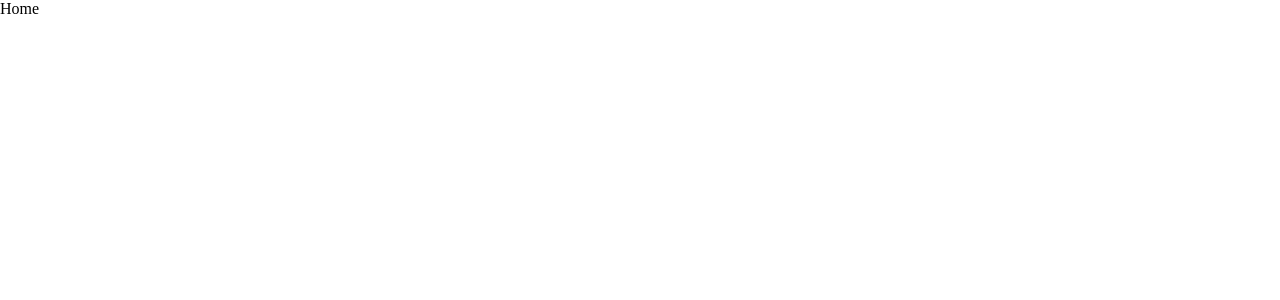
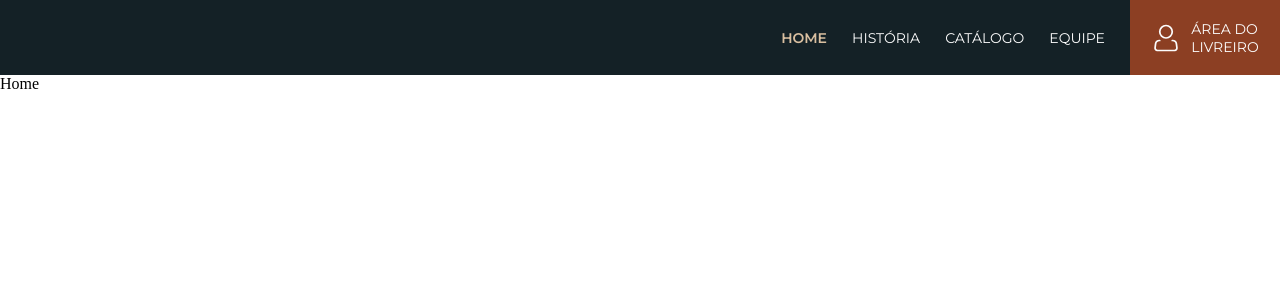
Before and after one commit to vanessacreis/bookstoreapp, a React (Create React App) app: page / in a window 1280 px wide. Shown: the top 300 px of the page. Built offline with nearby package versions, Linux system fonts and the light colour scheme.

Commit message:
Desenvolvimento do componente Header

```diff
--- /dev/null
+++ b/src/Components/BTNLivreiro/BTNLivreiro.jsx
@@ -0,0 +1,17 @@
+import React from "react";
+import { Link } from "react-router-dom";
+import * as S from "./btnLivreiro.js";
+
+const BTNLivreiro = () => {
+  return (
+    <S.btnLivreiro>
+      <img src="/assets/icons/icon-person.svg" alt="" />
+      <Link to="/livreiro" className="link">
+        Área do <br />
+        Livreiro
+      </Link>
+    </S.btnLivreiro>
+  );
+};
+
+export default BTNLivreiro;
--- /dev/null
+++ b/src/Components/BTNLivreiro/btnLivreiro.js
@@ -0,0 +1,26 @@
+import styled from "styled-components";
+import { colors } from "../../Style/globalStyle.js";
+
+export const btnLivreiro = styled.div`
+  width: 150px;
+  height: 75px;
+  background-color: ${colors.orange};
+  display: flex;
+  align-items: center;
+  justify-content: center;
+  gap: 10px;
+  cursor: pointer;
+
+  img {
+    width: 30px;
+    height: 30px;
+  }
+
+  .link {
+    color: ${colors.white};
+    text-decoration: none;
+    font-family: ${colors.text};
+    text-transform: uppercase;
+    font-size: 14px;
+  }
+`;
--- a/src/Components/Header/Header.jsx
+++ b/src/Components/Header/Header.jsx
@@ -0,0 +1,38 @@
+import React from "react";
+import { NavLink } from "react-router-dom";
+import BTNLivreiro from "../BTNLivreiro/BTNLivreiro.jsx";
+import * as S from "./header.js";
+
+const Header = () => {
+  return (
+    <S.Header>
+      <NavLink
+        to="/"
+        className={({ isActive }) => `nav_link${isActive ? " active" : ""}`}
+      >
+        Home
+      </NavLink>
+      <NavLink
+        to="/historia"
+        className={({ isActive }) => `nav_link${isActive ? " active" : ""}`}
+      >
+        História
+      </NavLink>
+      <NavLink
+        to="/catalogo"
+        className={({ isActive }) => `nav_link${isActive ? " active" : ""}`}
+      >
+        Catálogo
+      </NavLink>
+      <NavLink
+        to="/equipe"
+        className={({ isActive }) => `nav_link${isActive ? " active" : ""}`}
+      >
+        Equipe
+      </NavLink>
+      <BTNLivreiro />
+    </S.Header>
+  );
+};
+
+export default Header;
--- /dev/null
+++ b/src/Components/Header/header.js
@@ -0,0 +1,30 @@
+import styled from "styled-components";
+import { colors } from "../../Style/globalStyle.js";
+
+export const Header = styled.header`
+  width: 100%;
+  height: 75px;
+  background-color: ${colors.blue};
+  display: flex;
+  align-items: center;
+  justify-content: flex-end;
+  gap: 25px;
+
+  .nav_link {
+    color: ${colors.white};
+    font-family: ${colors.text};
+    text-decoration: none;
+    text-transform: uppercase;
+    font-size: 14px;
+  }
+  .nav_link:hover {
+    text-decoration: underline;
+    color: ${colors.contrast};
+    font-weight: 600;
+  }
+
+  .active {
+    font-weight: 600;
+    color: ${colors.contrast};
+  }
+`;
--- a/src/Routes/Routes.jsx
+++ b/src/Routes/Routes.jsx
@@ -1,5 +1,6 @@
 import React from "react";
 import { BrowserRouter, Routes as Switch, Route } from "react-router-dom";
+import Header from "../Components/Header/Header.jsx";
 import Home from "../Pages/Home/Home";
 import { GlobalStyle } from "../Style/globalStyle.js";
 
@@ -7,6 +8,7 @@ const Routes = () => {
   return (
     <BrowserRouter>
       <GlobalStyle />
+      <Header />
       <Switch>
         <Route path="/" element={<Home />} />
       </Switch>
```
Also changed, not shown: src/Style/globalStyle.js (+10 -10 lines), public/assets/icons/icon-person.svg (added).
